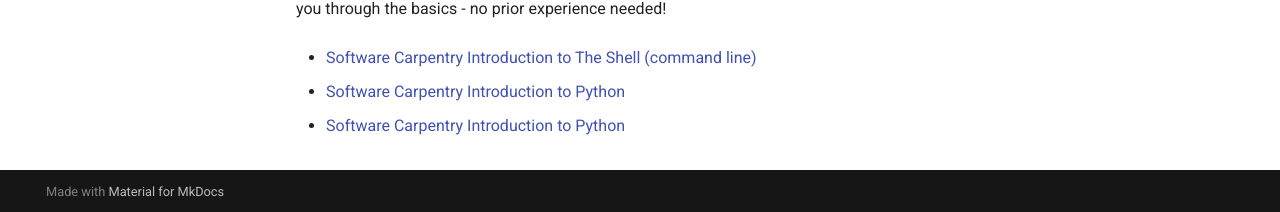
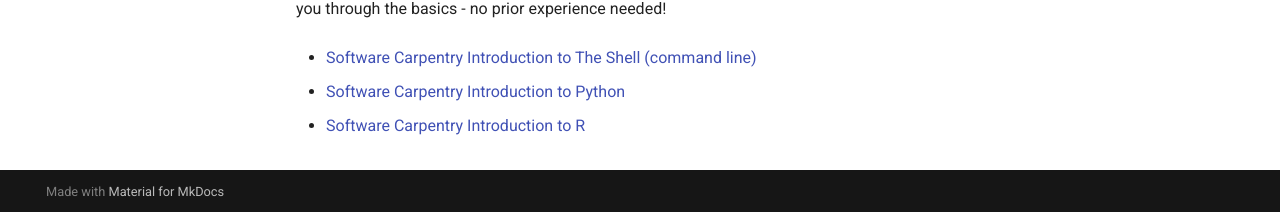
Before and after one commit to RobertsLab/resources, an MkDocs documentation site: the page built from docs/Computing-Hardware.md, in a window 1280 px wide and 900 px high, scrolled down 2978 px. Shown: the part 685-897 px from the top of the window. Built offline with MkDocs 1.6.1 and Material for MkDocs 9.7.7, drawn with Linux system fonts in a browser that asks for light colours; comment, search, counter and statistics services are not loaded; some of the changed lines change nothing that is shown.

Commit message:
Fixed some links

```diff
--- a/docs/Computing-Hardware.md
+++ b/docs/Computing-Hardware.md
@@ -10,9 +10,9 @@
 
 You will need accounts with the following services in order to minimally function in the Roberts Lab:
 
-- [GitHub](github.com): Needed for posting/responding to [RobertsLab/resources Issues](https://github.com/RobertsLab/resources/issues)
+- [GitHub](https://github.com): Needed for posting/responding to [RobertsLab/resources Issues](https://github.com/RobertsLab/resources/issues)
 
-- [Slack](slack.com): Needed for participation in the [Roberts Lab Slack channels](genefish.slack.com)
+- [Slack](https://slack.com): Needed for participation in the [Roberts Lab Slack channels](https://genefish.slack.com)
 
 ## Computers
 You're free to use your own computer for any computing task that you wish. However, some of the computing work that you will perform will require lengthy run times. As such, we have computers available for you to use. Plus, Roberts Lab computers have better processors and much more RAM, which will allow you to keep your computer free for doing fun stuff, like reading Facebook (or scientific papers).
@@ -103,4 +103,4 @@
 
 - [Software Carpentry Introduction to Python](http://swcarpentry.github.io/python-novice-inflammation)
 
-- [Software Carpentry Introduction to Python](http://swcarpentry.github.io/r-novice-inflammation)
+- [Software Carpentry Introduction to R](http://swcarpentry.github.io/r-novice-inflammation)
```
